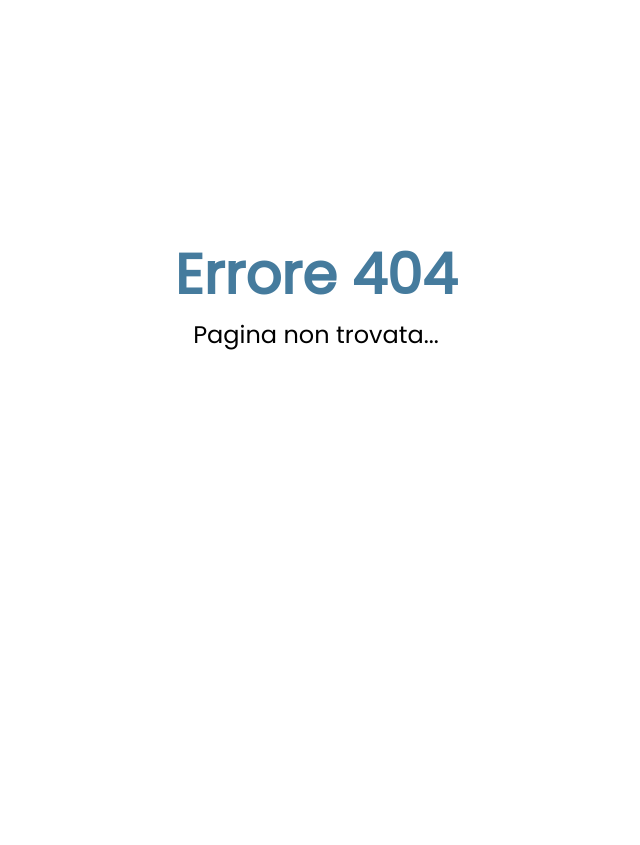
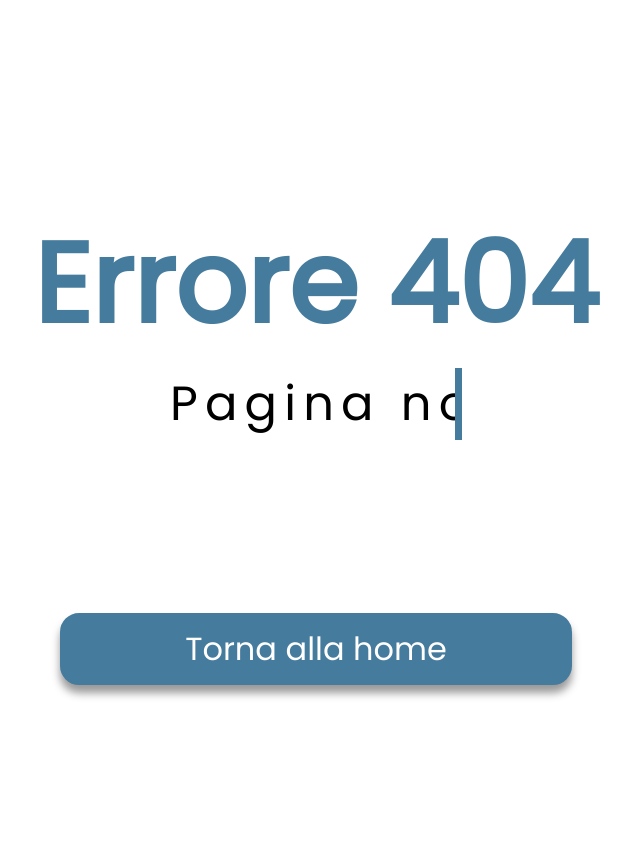
Before and after one commit to zucchero-sintattico/tagazon, a PHP site: page /index.php?page=POP3 in a window 1280 px wide. Shown: the whole page, without its empty margins (324-964 px from the left). Before the commit the page ends 350 px from the top, so only its background shows below. Run offline with PHP 8.4, Linux system fonts and the light colour scheme; some libraries are stand-ins or nearby versions.

Commit message:
add animation to error

```diff
--- a/src/pages/error/error.css
+++ b/src/pages/error/error.css
@@ -1,14 +1,8 @@
 @import '../base.css';
 
-html, body, main {
-    height: 90%;
-}
-
 main {
-    display: flex;
-    justify-content: center;
-    align-items: center;
-    flex-flow: column;
+    margin-top: 25vh;
+    text-align: center;
 }
 
 main > h1 {
@@ -17,7 +11,74 @@ main > h1 {
     font-size: 3.5em;
 }
 
-main > p {
+main > div {
+    width: fit-content;
+    margin: auto;
+}
+
+main > div > p {
     text-align: center;
     font-size: 1.5em;
+    display: inline-block;
+    width: 0;
+
+    overflow: hidden;
+    border-right: .15em solid var(--primary-color);
+    white-space: nowrap;
+    letter-spacing: .15em;
+    animation:
+        typing 6s 1s steps(20, end) infinite,
+        blink-caret .75s step-end infinite;
 }
+
+@keyframes typing {
+    from,to { width: 0%; }
+    25%, 85% { width: 100%; }
+}
+
+@keyframes blink-caret {
+    from, to { border-color: transparent }
+    50% { border-color: var(--primary-color); }
+}
+
+main > a {
+    display: inline-block;
+
+    width: 80%;
+    padding: 10px 0;
+    margin: 5em 10%;
+
+    color: white;
+    font-size: 1em;
+    text-align: center;
+    text-decoration: none;
+
+    background-color: var(--primary-color);
+    border: 2px solid var(--primary-color);
+    border-radius: 0.6em;
+
+    box-shadow: 0 0.25em 0.25em #999;
+    cursor: pointer;
+}
+
+@media screen and (min-width: 768px) {
+    main {
+        font-size: 1.5em;
+    }
+
+    main > a {
+        width: 60%;
+        margin: 5em 20%;
+    }
+}
+
+@media screen and (min-width: 1024px) {
+    main {
+        font-size: 2em;
+    }
+
+    main > a {
+        width: 40%;
+        margin: 5em 30%;
+    }
+}
--- a/src/pages/error/error.html
+++ b/src/pages/error/error.html
@@ -1,4 +1,7 @@
 <main>
     <h1>Errore 404</h1>
-    <p>Pagina non trovata...</p>
+    <div>
+        <p>Pagina non trovata...</p>
+    </div>
+    <a href="?page=home">Torna alla home</a>
 </main>
```
